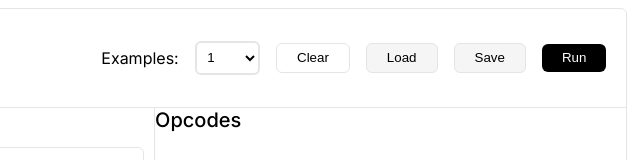
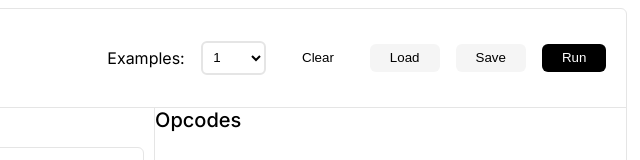
Before and after one commit to tyuichis/super-simple-cpu, a plain HTML site: page src/index.html in a window 1280 px wide. Shown: the top 160 px of the page, 632-1272 px from the left. Drawn offline with Linux system fonts and the light colour scheme.

Commit message:
feat: update nav button component styles

```diff
--- a/src/styles/_components.css
+++ b/src/styles/_components.css
@@ -17,9 +17,15 @@
 
 /* TODO: hover styles (variables)  */
 
-button {
+#app-controls button {
     padding: var(--button-padding);
     border-radius: var(--button-border-radius);
+    border: none;
+    cursor: pointer;
+}
+
+.nav-view-button {
+    background: none;
     border: none;
     cursor: pointer;
 }
```
